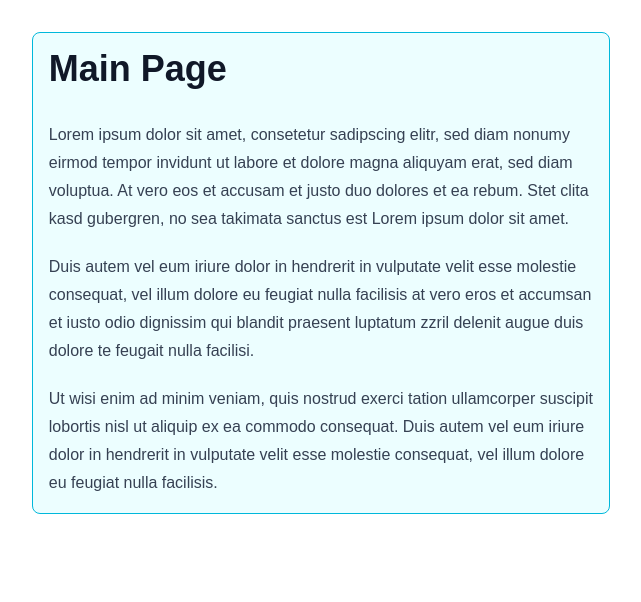
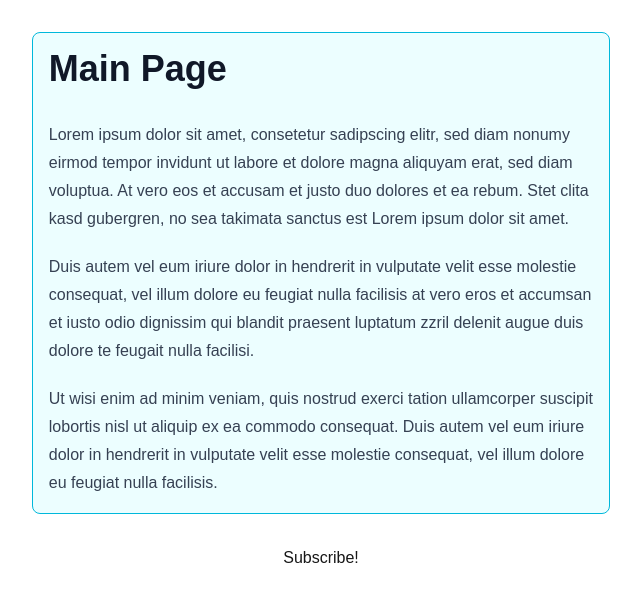
Before and after one commit to rhaseven7h/rheplacer, a Next.js app: page /main in a window 1280 px wide. Shown: the top 602 px of the page, without its empty margins (319-960 px from the left). Built offline with nearby package versions, Linux system fonts and the light colour scheme.

Commit message:
Flowbite installation test.

```diff
--- a/app/main/page.tsx
+++ b/app/main/page.tsx
@@ -1,3 +1,5 @@
+import { Button } from "flowbite-react";
+
 const MainPage = () => {
   return (
     <div className={"container mx-auto my-8"}>
@@ -27,6 +29,9 @@ const MainPage = () => {
           consequat, vel illum dolore eu feugiat nulla facilisis.
         </p>
       </article>
+      <div className={"flex flex-col items-center justify-center mt-8"}>
+        <Button>Subscribe!</Button>
+      </div>
     </div>
   );
 };
```
